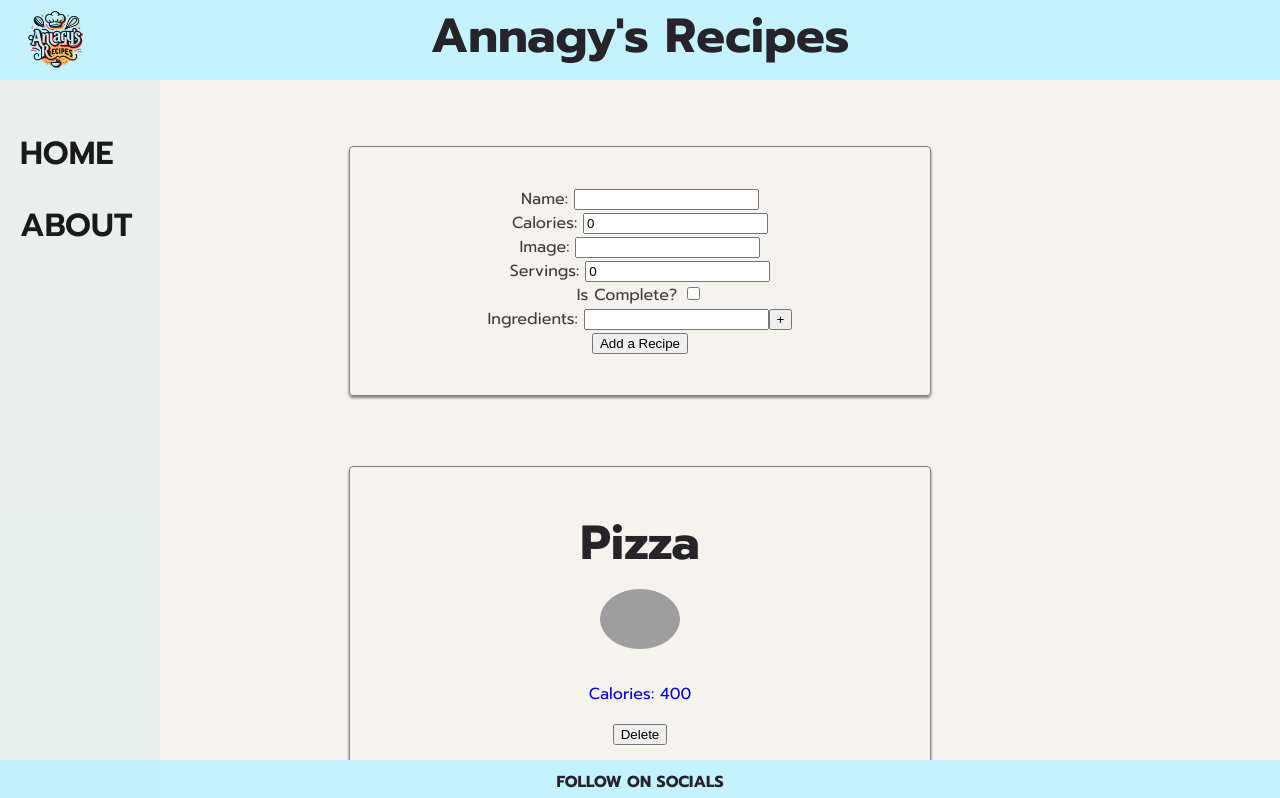
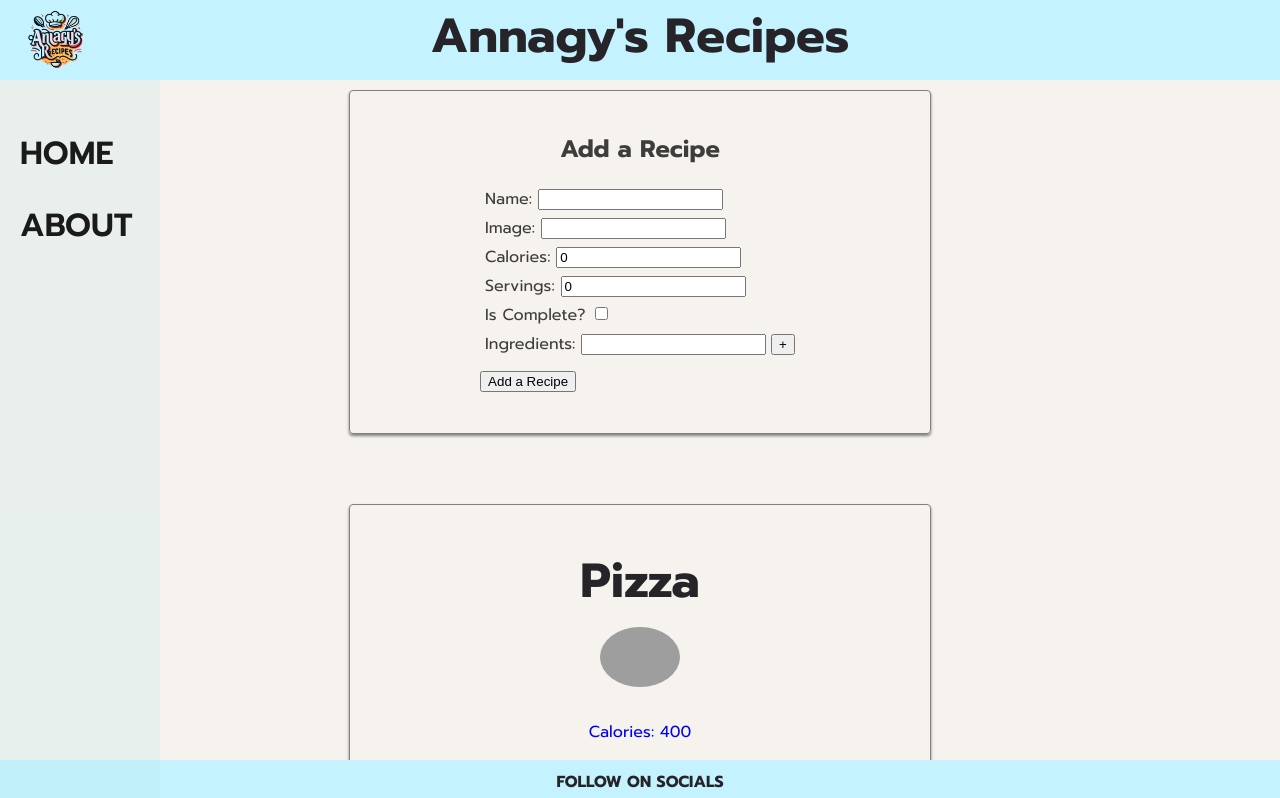
Before and after one commit to annagy07/recipe-book-app-react, a React (Vite) app in the folder recipe-cook-book/: page / in a window 1280 px wide. Shown: the top 798 px of the page. Built offline with nearby package versions, Linux system fonts and the light colour scheme; grey boxes are pictures that could not be loaded.

Commit message:
updated version

```diff
--- a/recipe-cook-book/src/App.css
+++ b/recipe-cook-book/src/App.css
@@ -42,7 +42,7 @@ h3 {
 
 h4 {
   font-size: 1.5em;
-  margin: 20px;
+  margin: 0 0 15px;
 }
 
 .details-container {
--- a/recipe-cook-book/src/components/NewRecipeForm.css
+++ b/recipe-cook-book/src/components/NewRecipeForm.css
@@ -1,10 +1,36 @@
-.add-recipe {
+/* .add-recipe {
   border: 1px solid grey;
   box-shadow: 0px 2px 3px grey;
   width: 500px;
   padding: 40px;
   border-radius: 4px;
-  text-align: center;
+  margin: 0 auto;
+  margin-top: 90px;
+} */
+
+
+.AddRecipe {
+  border: 1px solid grey;
+  box-shadow: 0px 2px 3px grey;
+  width: 500px;
+  padding: 40px;
+  border-radius: 4px;
   margin: 0 auto; /* Centers the box */
   margin-top: 90px; /* Keeps your bottom margin */
+  display: flex;
+  flex-direction: column;
+  align-items: center;
 }
+
+.form-item {
+  margin: 5px;
+}
+
+.plus-btn {
+  margin-left: 5px;
+}
+
+.submit-btn {
+  margin-top: 10px;
+
+}
--- a/recipe-cook-book/src/components/NewRecipeForm.jsx
+++ b/recipe-cook-book/src/components/NewRecipeForm.jsx
@@ -23,6 +23,7 @@ function NewRecipeForm(props) {
   const handleSubmit = (e) => {
     e.preventDefault();
     const newRecipe = {
+      id: new Date().getTime().toString(),
       name,
       calories,
       image,
@@ -39,6 +40,7 @@ function NewRecipeForm(props) {
     setImage("");
     setServings(0);
     setIsCompleted(false);
+    setIngredients([""]);
   };
 
   // Füge ein neues Input-Feld hinzu
@@ -54,11 +56,11 @@ function NewRecipeForm(props) {
   };
 
   return (
-    <div className="AddMovie">
-      <h4>Add a Movie</h4>
+    <div className="AddRecipe">
+      <h4>Add a Recipe</h4>
 
       <form onSubmit={handleSubmit} className="add-recipe">
-        <div>
+        <div className="form-item">
           <label>Name: </label>
           <input
             type="text"
@@ -68,7 +70,17 @@ function NewRecipeForm(props) {
           />
         </div>
 
-        <div>
+        <div className="form-item">
+          <label>Image: </label>
+          <input
+            type="text"
+            name="image"
+            value={image}
+            onChange={handleImageInput}
+          />
+        </div>
+
+        <div className="form-item">
           <label>Calories: </label>
           <input
             type="number"
@@ -78,17 +90,7 @@ function NewRecipeForm(props) {
           />
         </div>
 
-        <div>
-          <label>Image: </label>
-          <input
-            type="text"
-            name="image"
-            value={image}
-            onChange={handleImageInput}
-          />
-        </div>
-
-        <div>
+        <div className="form-item">
           <label>Servings: </label>
           <input
             type="number"
@@ -98,7 +100,7 @@ function NewRecipeForm(props) {
           />
         </div>
 
-        <div>
+        <div className="form-item">
           <label>Is Complete? </label>
           <input
             type="checkbox"
@@ -108,7 +110,7 @@ function NewRecipeForm(props) {
           />
         </div>
 
-        <div>
+        <div className="form-item">
           <label>Ingredients: </label>
           {ingredients.map((ingredient, index) => (
             <input
@@ -117,11 +119,13 @@ function NewRecipeForm(props) {
               onChange={(event) => handleIngredientsInput(index, event)}
             />
           ))}
-          <button type="button" onClick={addInput}>
+          <button type="button" onClick={addInput} className="plus-btn">
             +
           </button>
         </div>
-        <button type="submit">Add a Recipe</button>
+        <button type="submit" className="submit-btn">
+          Add a Recipe
+        </button>
       </form>
     </div>
   );
--- a/recipe-cook-book/src/components/RecipeCard.jsx
+++ b/recipe-cook-book/src/components/RecipeCard.jsx
@@ -5,13 +5,13 @@ function RecipeCard(props) {
   const { recipe } = props;
 
   return (
-    <NavLink to={`/recipe/${recipe.id}`} className="nav-link">
+    // <NavLink to={`/recipe/${recipe.id}`} className="nav-link">
       <div>
         <h3>{recipe.name}</h3>
         <img src={recipe.image} alt={recipe.name} />
         <p>Calories: {recipe.calories}</p>
       </div>
-    </NavLink>
+    // </NavLink>
   );
 }
 
--- a/recipe-cook-book/src/components/RecipeList.jsx
+++ b/recipe-cook-book/src/components/RecipeList.jsx
@@ -1,37 +1,93 @@
+
 import { useState } from "react";
-
 import RecipeData from "../recipe-list.json";
 import RecipeCard from "./RecipeCard";
 import "./RecipeList.css";
+import NewRecipeForm from "../components/NewRecipeForm";
+import { Link, NavLink } from "react-router-dom";
+
 
 function RecipeList() {
-  const [recipes, setRecipe] = useState(RecipeData);
+  const [recipes, setRecipes] = useState(RecipeData);
 
   const deleteRecipe = (recipeId) => {
-    const filteredRecipe = recipes.filter((recipe) => {
-      return recipe.id !== recipeId;
-    });
-    setRecipe(filteredRecipe);
+    const filteredRecipes = recipes.filter((recipe) => recipe.id !== recipeId);
+    setRecipes(filteredRecipes);
   };
+
+  const addRecipe = (newRecipe) => {
+    const updatedRecipes = [...recipes, newRecipe];
+    console.log("Updated Recipes:", updatedRecipes);
+    setRecipes(updatedRecipes);
+  };
+
   return (
-    <div className="recipeList">
-      {recipes.map((recipe) => {
-        if (recipe.isCompleted === true) {
-          return (
-            <div className="recipeCard" key={recipe.id}>
+    <div>
+      <NewRecipeForm addRecipe={addRecipe} />
+      <div className="recipeList">
+        {recipes.map((recipe) => (
+          <div className="recipeCard" key={recipe.id}>
+            <NavLink to={`/recipe/${recipe.id}`} className="nav-link" >
               <RecipeCard recipe={recipe} />
-              <button
-                onClick={() => deleteRecipe(recipe.id)}
-                className="btn-delete"
-              >
-                Delete
-              </button>
-            </div>
-          );
-        }
-      })}
+            </NavLink>
+            <button onClick={() => deleteRecipe(recipe.id)} className="btn-delete">
+              Delete
+            </button>
+          </div>
+        ))}
+      </div>
     </div>
   );
 }
 
 export default RecipeList;
+
+
+// function RecipeList() {
+//   const [recipes, setRecipe] = useState(RecipeData);
+//   // const [recipeData, setRecipeData] = useState(RecipeData);
+
+//   const deleteRecipe = (recipeId) => {
+//     const filteredRecipe = recipes.filter((recipe) => {
+//       return recipe.id !== recipeId;
+//     });
+//     setRecipe(filteredRecipe);
+//   };
+
+//   const addRecipe = (newRecipe) => {
+//     // Create a new array
+//     const updatedRecipes = [...recipes, newRecipe];
+//     // const updatedRecipesData = [...recipeData, newRecipe];
+//     console.log(updatedRecipes);
+
+//     setRecipe(updatedRecipes);
+//     // setRecipeData(updatedRecipesData);
+//   };
+
+//   return (
+//     <div>
+//       <div>
+//         <NewRecipeForm addRecipe={addRecipe} />
+//       </div>
+//       <div className="recipeList">
+//         {recipes.map((recipe) => {
+//           if (recipe.isCompleted === true) {
+//             return (
+//               <div className="recipeCard" key={recipe.id}>
+//                 <RecipeCard recipe={recipe} />
+//                 <button
+//                   onClick={() => deleteRecipe(recipe.id)}
+//                   className="btn-delete"
+//                 >
+//                   Delete
+//                 </button>
+//               </div>
+//             );
+//           }
+//         })}
+//       </div>
+//     </div>
+//   );
+// }
+
+// export default RecipeList;
--- a/recipe-cook-book/src/pages/Homepage.jsx
+++ b/recipe-cook-book/src/pages/Homepage.jsx
@@ -1,27 +1,25 @@
-import React, { useState, useEffect } from "react";
-import { useParams } from "react-router-dom";
-import { NavLink } from "react-router-dom";
-import RecipeData from "../recipe-list.json";
+import React, { useState } from "react";
+// import { useParams } from "react-router-dom";
+// import { NavLink } from "react-router-dom";
 import RecipeList from "../components/RecipeList";
-import NewRecipeForm from "../components/NewRecipeForm";
 
 function Homepage() {
-  const [recipe, setRecipe] = useState(RecipeData);
-  const [recipeData, setRecipeData] = useState(RecipeData);
+  // const [recipe, setRecipe] = useState(RecipeData);
 
-  const addRecipe = (newRecipe) => {
-    // Create a new array
-    const updatedRecipes = [...recipe, newRecipe];
-    const updatedRecipesData = [...recipeData, newRecipe];
 
-    setRecipe(updatedRecipes);
-    setRecipeData(updatedRecipesData);
-  };
+  // const addRecipe = (newRecipe) => {
+  //   // Create a new array
+  //   const updatedRecipes = [...recipes, newRecipe];
+  //   const updatedRecipesData = [...recipeData, newRecipe];
+  //   console.log(updatedRecipes)
+
+  //   setRecipe(updatedRecipes);
+  //   setRecipeData(updatedRecipesData);
+  // };
 
   return (
     <div>
       <div>
-        <NewRecipeForm addRecipe={addRecipe} />
       </div>
       <div>
         <RecipeList />
```
